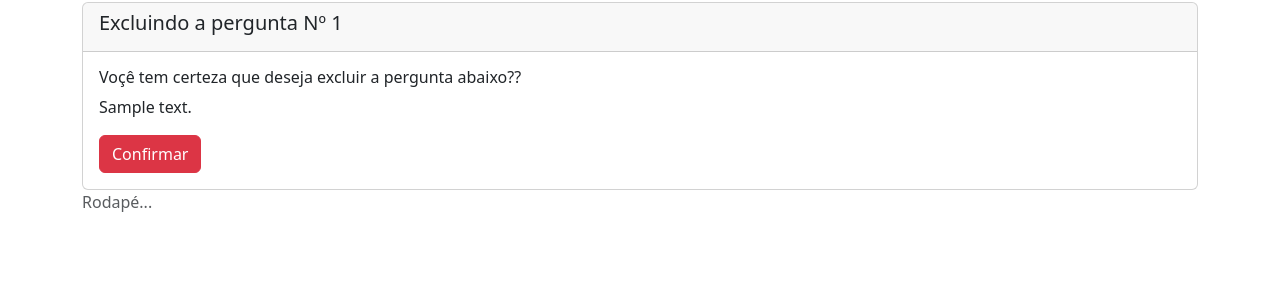
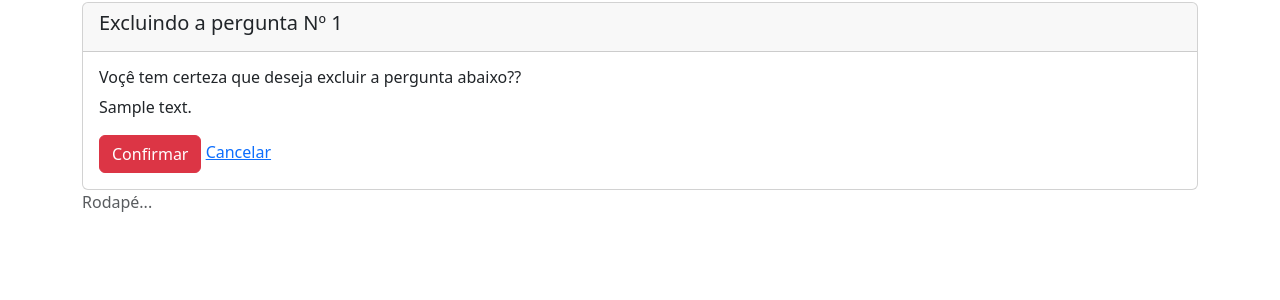
Before and after one commit to Emersoninho/site-doc-django, a Django app: page /pergunta/1/remove/ in a window 1280 px wide. Shown: the part 95-395 px from the top of the page. Run offline with Django 5.2, Linux system fonts and the light colour scheme; a user stored in the database is signed in; tables that the repository leaves empty hold one stand-in row (values such as "Sample post").

Commit message:
template
atual

```diff
--- a/templates/polls/question_confirm_delete_form.html
+++ b/templates/polls/question_confirm_delete_form.html
@@ -11,7 +11,7 @@
                 <h6>Voçê tem certeza que deseja excluir a pergunta abaixo??</h6>
                 <p> {{ object.question_text }} </p>
                 <button type="submit" class="btn btn-danger">Confirmar</button>
-                <a href="{% url "index" %}" class="link-secundary"></a>
+                <a href="{% url "index" %}" class="link-secundary">Cancelar</a>
             </form>
         </div>
     </div>
```
